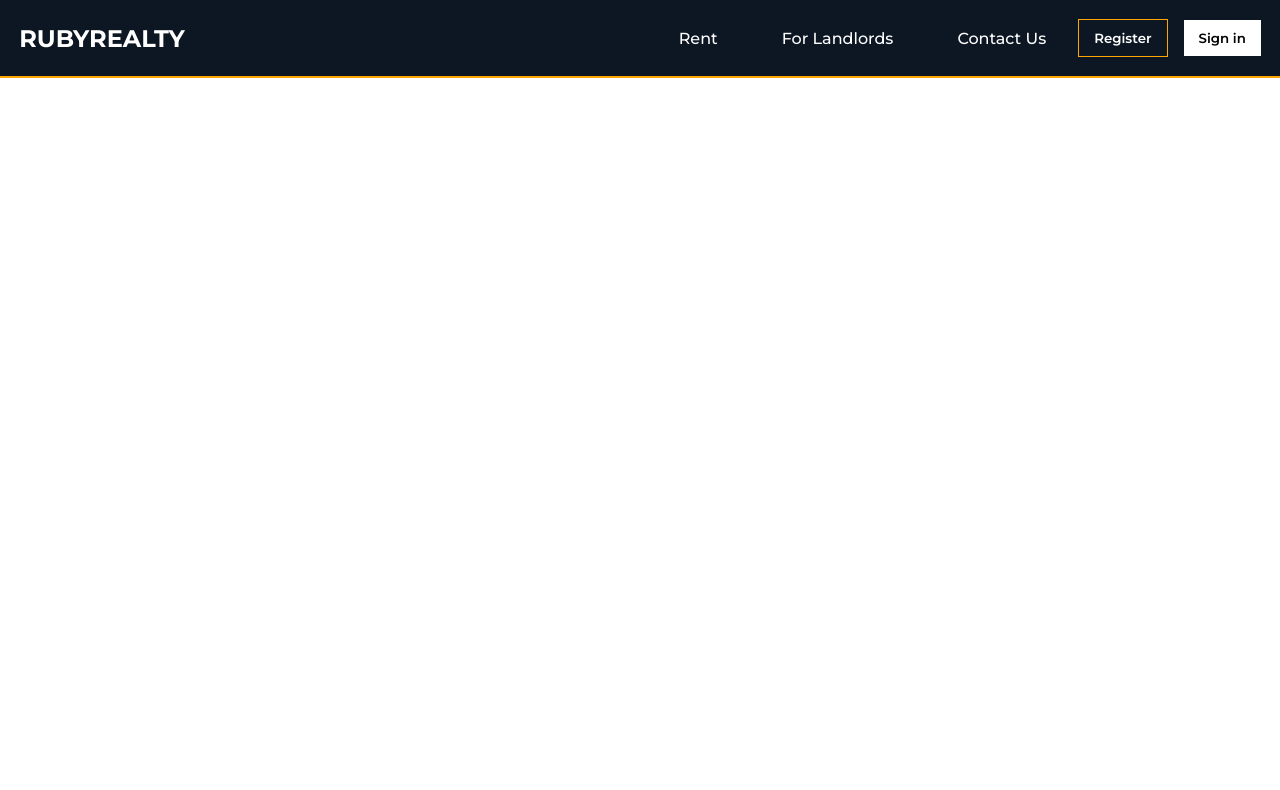
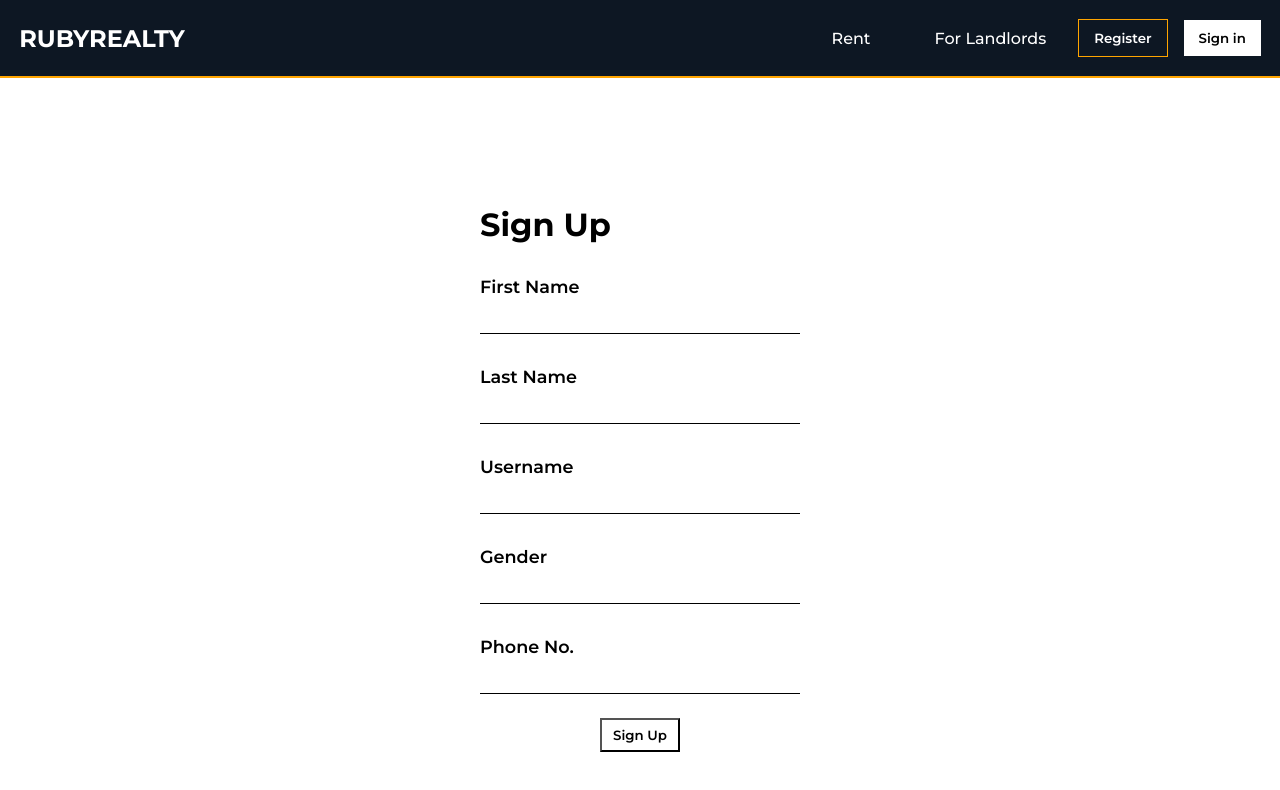
Before and after one commit to Ruby-Fire/Ruby-Homes, a React (Create React App) app: page /register in a window 1280 px wide. Shown: the top 790 px of the page. Built offline with nearby package versions, Linux system fonts and the light colour scheme.

Commit message:
Extra Components

```diff
--- a/src/App.js
+++ b/src/App.jsx
@@ -2,16 +2,19 @@ import Home from "./Components/Home";
 import { BrowserRouter , Routes , Route } from "react-router-dom";
 import Landlord from "./Components/Landlord";
 import Navbar from "./Components/Navbar/Navbar";
+import Register from "./Components/Register";
+import Rent from "./Components/Rent";
 
 function App() {
   return (
     <BrowserRouter>
     <Navbar/>
     <div className="App">
-
       <Routes>
-        <Route exact path="/"  component={Home} />
-        <Route path="/landlord" component={Landlord}/>
+        <Route exact path="/"  element={<Home/>}/>
+        <Route path="/landlord" element={<Landlord/>}/>
+        <Route path="/register" element={<Register/>}/>
+        <Route path="/rent" element={<Rent/>}/>
       </Routes>
     </div>
     </BrowserRouter>
--- a/src/Components/Home.jsx
+++ b/src/Components/Home.jsx
@@ -8,8 +8,8 @@ const Home = () => {
     return (
         <div>
             <HeroSection/>
+            <Steps/>
             <PropertyTypes/>
-            <Steps/>
             <Reviews/>
             <Footer/>
         </div>
--- a/src/Components/Landlord.jsx
+++ b/src/Components/Landlord.jsx
@@ -1,7 +1,7 @@
 const Landlord = () => {
     return (
         <div>
-
+            Landlord
         </div>
      );
 }
--- a/src/Components/Navbar/Navbar.jsx
+++ b/src/Components/Navbar/Navbar.jsx
@@ -1,16 +1,17 @@
 import "./Navbar.css";
+import {Link} from "react-router-dom";
 
 const Navbar = () => {
     return (
         <nav>
-            <h1>RUBYREALTY</h1>
+            <Link to="/"><h1>RUBYREALTY</h1></Link>
             <div className="nav-list">
-                <a href="#">Rent</a>
-                <a href="#">For Landlords</a>
-                <a href="#">Contact Us</a>
+                <Link to="/rent">Rent</Link>
+                <Link to="/landlord">For Landlords</Link>
+
             </div>
             <div className="nav-buttons">
-                <button className="register">Register</button>
+                <Link to="/register"><button className="register">Register</button></Link>
                 <button className="sign-in">Sign in</button>
             </div>
         </nav>
--- /dev/null
+++ b/src/Components/Register.jsx
@@ -0,0 +1,65 @@
+import styled from "styled-components";
+
+const Container = styled.div`
+    display: flex;
+    justify-content: center;
+    align-items: center;
+    height: 100vh;
+
+    form {
+        // border: 2px solid orange;
+        display: flex;
+        flex-direction: column;
+        width: 30vw;
+        margin: auto;
+        padding: 2rem;
+
+        label {
+            font-weight: 600;
+            font-size: 1.1rem;
+            margin-top: 2rem;
+
+        }
+
+        input {
+            border: none;
+            border-bottom: 1px solid;
+            // margin-top: 1rem;
+            padding: 10px;
+            outline: none;
+        }
+
+        button {
+            width: 25%;
+            padding: 7px;
+            margin: auto;
+            margin-top: 1.5rem;
+            font-weight: 600;
+            background: none;
+            cursor: pointer;
+        }
+    }
+`
+
+const Register = () => {
+    return (
+        <Container>
+            <form action="post">
+                <h1>Sign Up</h1>
+                <label>First Name</label>
+                <input type="text" />
+                <label>Last Name</label>
+                <input type="text" />
+                <label>Username</label>
+                <input type="text" />
+                <label>Gender</label>
+                <input type="text" />
+                <label>Phone No.</label>
+                <input type="text" />
+                <button>Sign Up</button>
+            </form>
+        </Container>
+     );
+}
+
+export default Register;
--- /dev/null
+++ b/src/Components/Rent.jsx
@@ -0,0 +1,14 @@
+import styled from "styled-components";
+
+const Rent = () => {
+
+    const Container = styled.div``
+
+    return (
+        <Container>
+            Rent
+        </Container>
+     );
+}
+
+export default Rent;
--- a/src/index.css
+++ b/src/index.css
@@ -11,3 +11,8 @@
 ::-webkit-scrollbar {
     display: none;
 }
+
+
+a {
+    text-decoration: none;
+}
```
Also changed, not shown: src/Components/Login.jsx (added).
